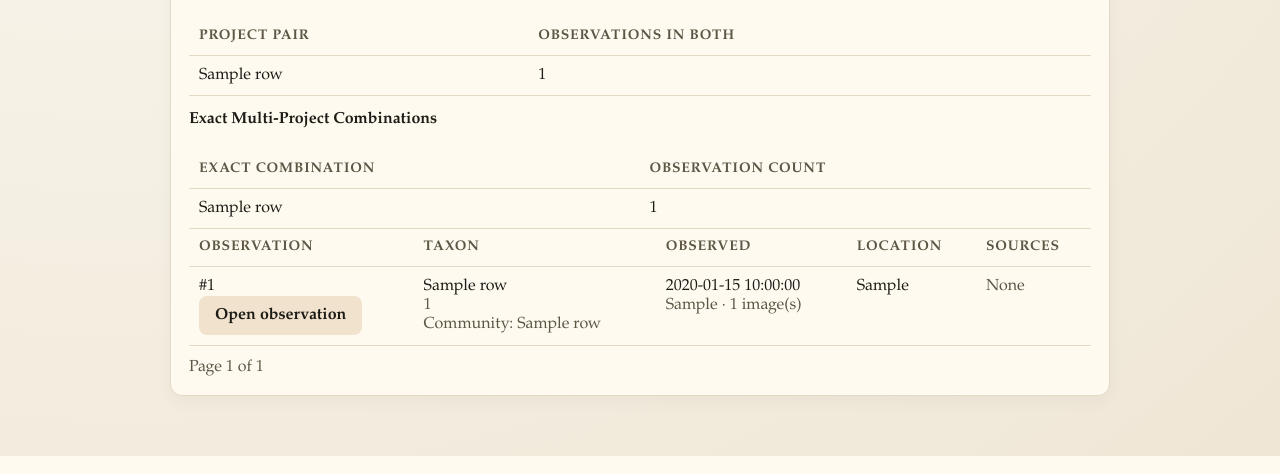
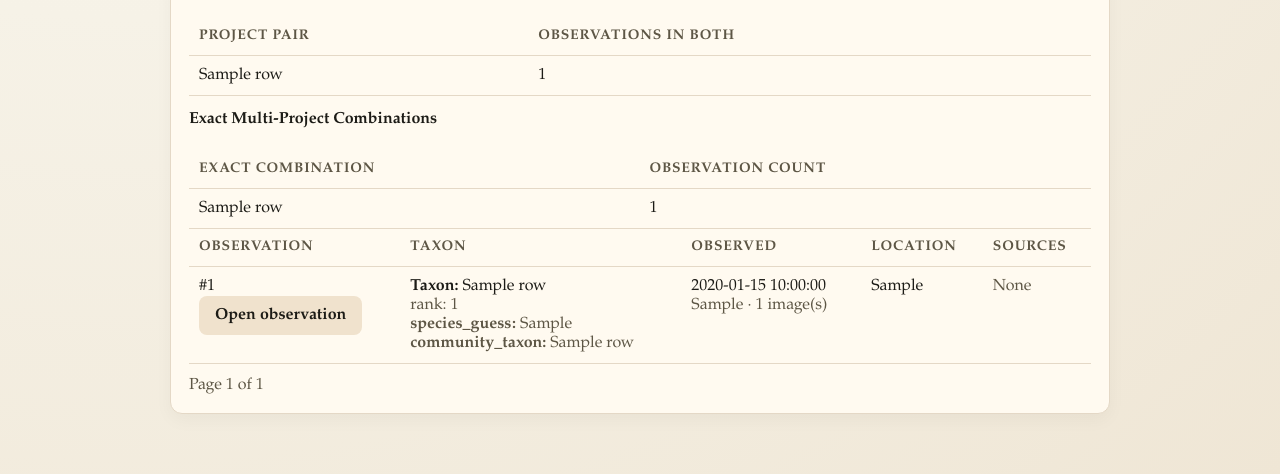
Before and after one commit to mrdbidwill/mydnaobv, a Python web app: template app/templates/catalog.html in a window 1280 px wide. Shown: the part 1202-1676 px from the top of the page. Run offline with Jinja, Linux system fonts and the light colour scheme; the template is opened without the code that fills it: most values are stand-ins (such as "Sample title", 1, 10 or a date in 2020).

Commit message:
Add explicit taxon-field sort options in catalog

```diff
--- a/app/templates/catalog.html
+++ b/app/templates/catalog.html
@@ -30,8 +30,10 @@
             <select class="input" name="sort">
               <option value="observed_desc" {% if sort == "observed_desc" %}selected{% endif %}>Observed date (newest)</option>
               <option value="observed_asc" {% if sort == "observed_asc" %}selected{% endif %}>Observed date (oldest)</option>
-              <option value="genus_asc" {% if sort == "genus_asc" %}selected{% endif %}>Genus A to Z</option>
-              <option value="taxon_asc" {% if sort == "taxon_asc" %}selected{% endif %}>Taxon A to Z</option>
+              <option value="taxon_asc" {% if sort == "taxon_asc" %}selected{% endif %}>iNaturalist taxon A to Z</option>
+              <option value="community_taxon_asc" {% if sort == "community_taxon_asc" %}selected{% endif %}>iNaturalist community_taxon A to Z</option>
+              <option value="observed_taxon_asc" {% if sort == "observed_taxon_asc" %}selected{% endif %}>iNaturalist species_guess A to Z</option>
+              <option value="genus_asc" {% if sort == "genus_asc" %}selected{% endif %}>Genus key (fallback) A to Z</option>
               <option value="updated_desc" {% if sort == "updated_desc" %}selected{% endif %}>iNaturalist updated (newest)</option>
             </select>
           </label>
@@ -156,10 +158,15 @@
                   {% endif %}
                 </td>
                 <td>
-                  {{ row.taxon_name if row.taxon_name else (row.species_guess if row.species_guess else "Unknown") }}
+                  {% if row.taxon_name %}
+                    <strong>Taxon:</strong> {{ row.taxon_name }}
+                  {% else %}
+                    <strong>Taxon:</strong> Unknown
+                  {% endif %}
                   <div class="muted">
-                    {{ row.taxon_rank if row.taxon_rank else "" }}
-                    {% if row.community_taxon_name %}<br>Community: {{ row.community_taxon_name }}{% endif %}
+                    {% if row.taxon_rank %}rank: {{ row.taxon_rank }}{% endif %}
+                    <br><strong>species_guess:</strong> {{ row.species_guess if row.species_guess else "Unknown" }}
+                    <br><strong>community_taxon:</strong> {{ row.community_taxon_name if row.community_taxon_name else "Unknown" }}
                   </div>
                 </td>
                 <td>
```
Also changed, not shown: app/main.py (+22 -1 lines), tests/test_catalog_toggle.py (+2 -0 lines).
